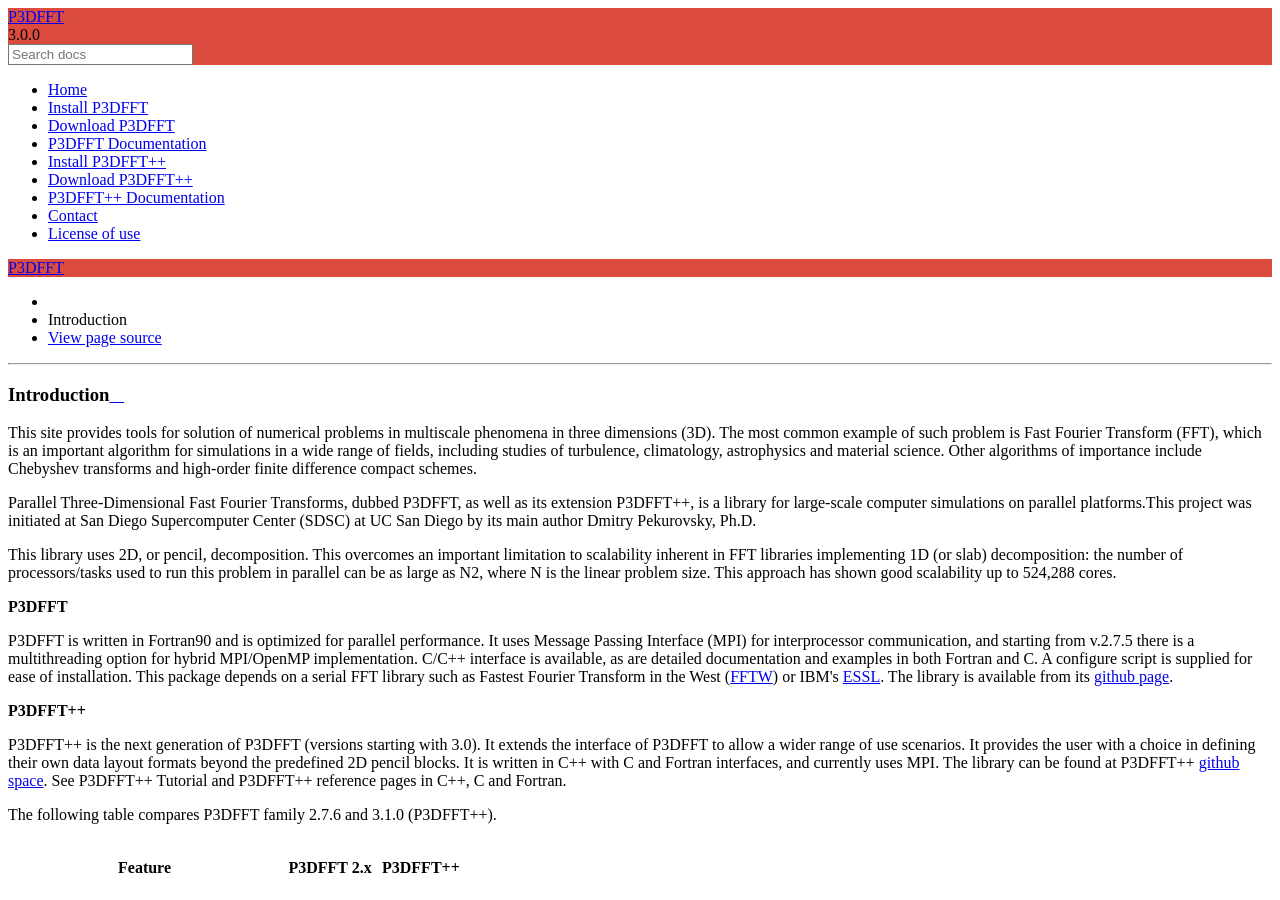
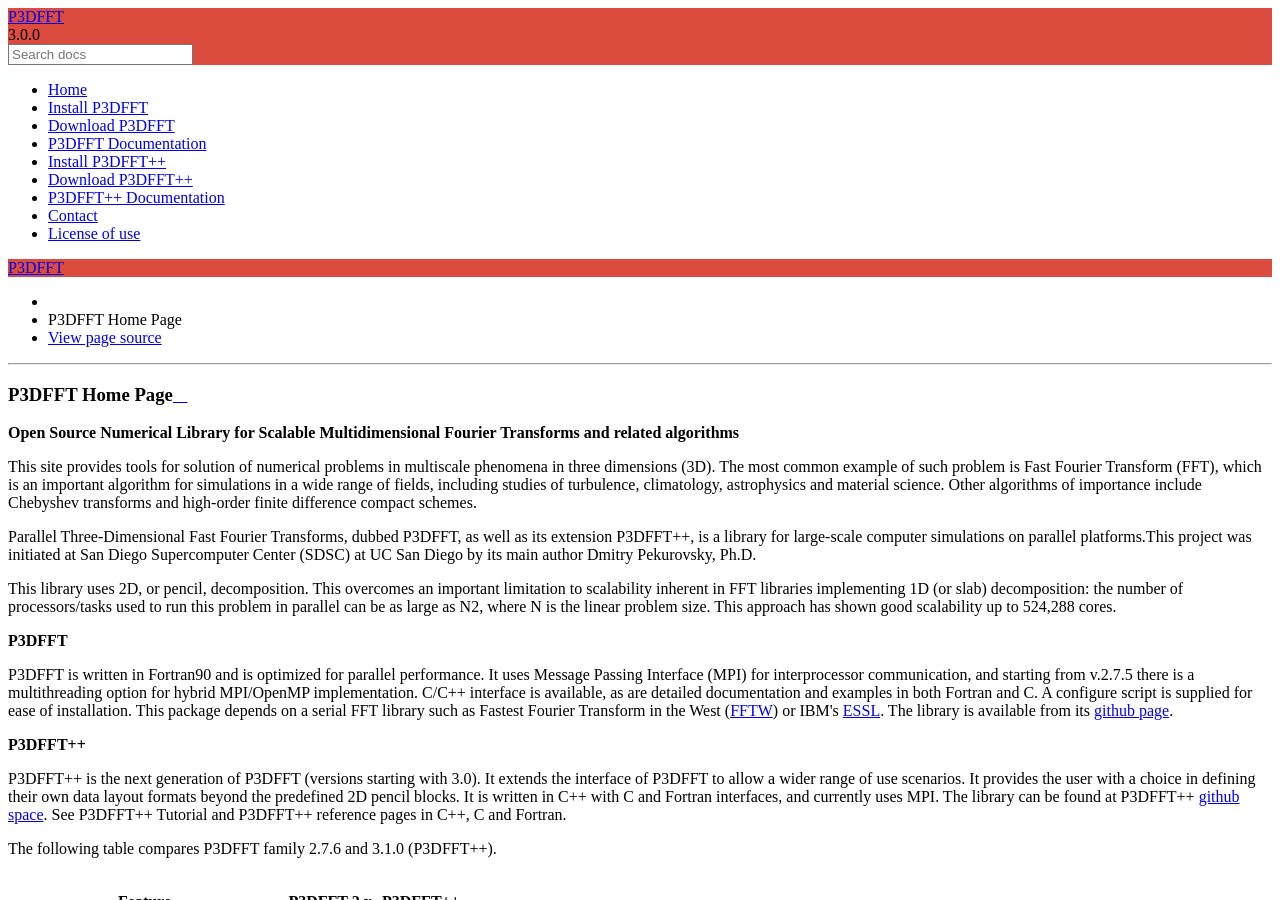
Before and after one commit to dmitrypek/P3DFFT_Documentation, a Sphinx documentation site: the page built from docs/source/home.rst, in a window 1280 px wide and 900 px high. Built offline with Sphinx 7.4.7 and the Read the Docs theme 2.0.0, drawn with Linux system fonts in a browser that asks for light colours.

Commit message:
Update home.rst

```diff
--- a/docs/source/home.rst
+++ b/docs/source/home.rst
@@ -1,5 +1,7 @@
-Introduction
+P3DFFT Home Page
 ============
+**Open Source Numerical Library for Scalable Multidimensional Fourier Transforms and related algorithms**
+
 This site provides tools for solution of numerical problems in multiscale phenomena in three dimensions (3D). The most common example of such problem is Fast Fourier Transform (FFT), which is an important algorithm for simulations in a wide range of fields, including studies of turbulence, climatology, astrophysics and material science. Other algorithms of importance include Chebyshev transforms and high-order finite difference compact schemes.
 
 Parallel Three-Dimensional Fast Fourier Transforms, dubbed P3DFFT, as well as its extension P3DFFT++, is a library for large-scale computer simulations on parallel platforms.This project was initiated at San Diego Supercomputer Center (SDSC) at UC San Diego by its main author Dmitry Pekurovsky, Ph.D.
```
